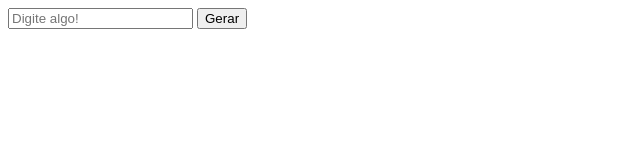
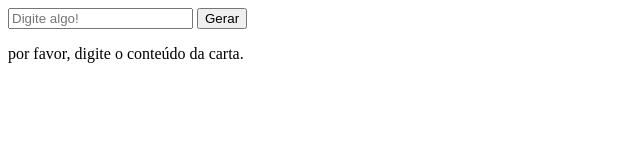
Before and after one commit to zTiagok/trybe-07.mistery-letter, a website: page index.html in a window 1280 px wide. Both pictures are taken after a click on the button "Gerar". Shown: the whole page, without its empty margins (0-640 px from the left). Drawn offline with Linux system fonts and the light colour scheme.

Commit message:
c2 - Condição 5 completa

```diff
--- a/script.js
+++ b/script.js
@@ -2,7 +2,15 @@ function generateLetter()
 {
     const elementValue = document.querySelector('#carta-texto').value
     const elementParagraph = document.getElementById('carta-gerada')
+    const elementInput = document.querySelector('input')
     const splittedValue = elementValue.split(' ')
+
+    if (elementInput.value.trim().length === 0)
+    {
+        elementParagraph.innerHTML = 'por favor, digite o conteúdo da carta.'
+    }
+    else
+    {
 
     while (elementParagraph.firstChild)
     {
@@ -15,6 +23,9 @@ function generateLetter()
 
         elementParagraph.innerHTML += '<span>' + splittedValue[index] + '</span>'
     }
+    }
+
+
 }
 
 
```
Also changed, not shown: index.html (+1 -1 lines).
